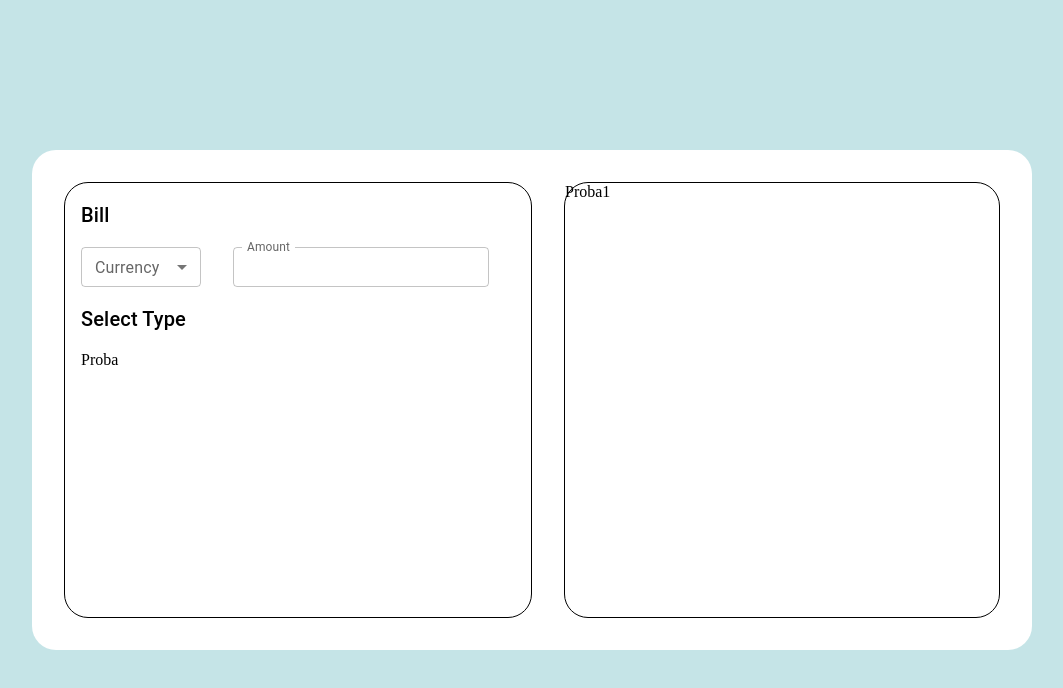
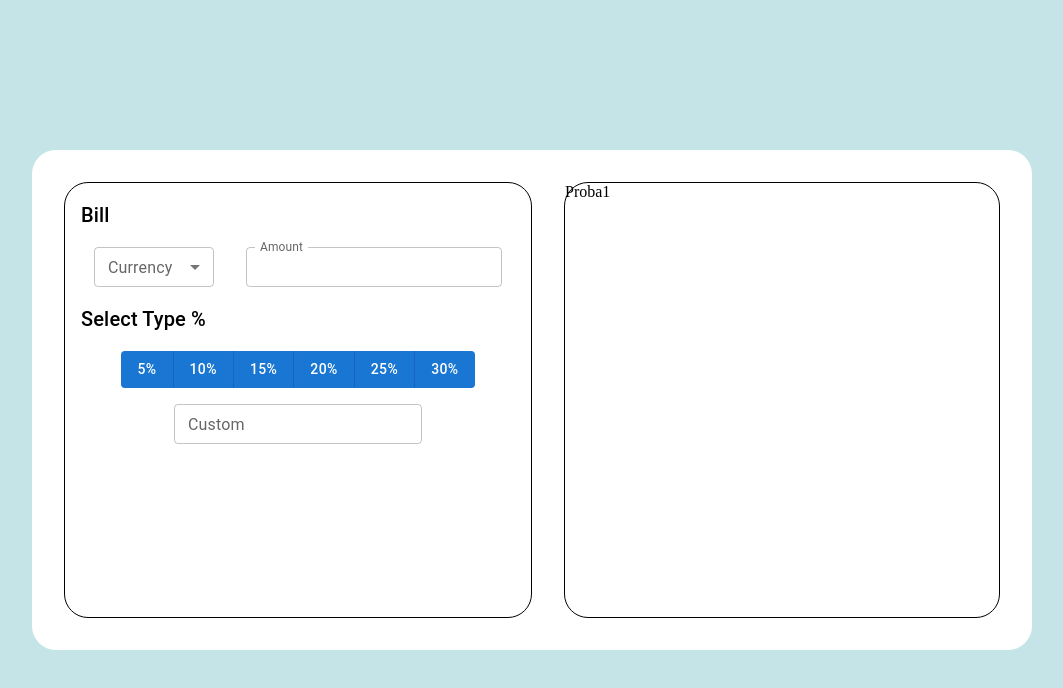
Before and after one commit to Hristo-Boyadzhiev/Tip-calculator, a React (Vite) app in the folder tip-calculator/: page / in a window 1280 px wide. Shown: the top 688 px of the page, without its empty margins (108-1171 px from the left). Built offline with nearby package versions, Linux system fonts and the light colour scheme.

Commit message:
make select type section

```diff
--- a/tip-calculator/src/components/LeftSide/Bill/Bill.tsx
+++ b/tip-calculator/src/components/LeftSide/Bill/Bill.tsx
@@ -19,12 +19,14 @@ export default function Bill() {
       }}
     >
       <Typography variant="h6">Bill</Typography>
-      <Box sx={{ dislay: "flex" }}>
-        <Currency
-          handleCurrency={handleCurrency}
-          currentCurrency={currentCurrency}
-        />
-        <BillValue currency={currentCurrency} />
+      <Box>
+        <Box sx={{ display: "flex", justifyContent: "center" }}>
+          <Currency
+            handleCurrency={handleCurrency}
+            currentCurrency={currentCurrency}
+          />
+          <BillValue currency={currentCurrency} />
+        </Box>
       </Box>
     </Box>
   );
--- a/tip-calculator/src/components/LeftSide/SelectType/SelectType.tsx
+++ b/tip-calculator/src/components/LeftSide/SelectType/SelectType.tsx
@@ -1,4 +1,4 @@
-import { Box, Typography } from "@mui/material";
+import { Box, Button, ButtonGroup, TextField, Typography } from "@mui/material";
 
 export default function SelectTypeI() {
   return (
@@ -9,8 +9,41 @@ export default function SelectTypeI() {
         gap: "1em",
       }}
     >
-      <Typography variant="h6">Select Type</Typography>
-      <Box sx={{ dislay: "flex" }}>Proba</Box>
+      <Typography variant="h6">Select Type %</Typography>
+
+      <Box
+        sx={{
+          display: "flex",
+          flexDirection: "column",
+          gap: "1em",
+        }}
+      >
+        <ButtonGroup
+          disableElevation
+          variant="contained"
+          sx={{ display: "flex", justifyContent: "center" }}
+        >
+          <Button>5%</Button>
+          <Button>10%</Button>
+          <Button>15%</Button>
+          <Button>20%</Button>
+          <Button>25%</Button>
+          <Button>30%</Button>
+        </ButtonGroup>
+
+        <ButtonGroup
+          disableElevation
+          variant="contained"
+          sx={{ display: "flex", justifyContent: "center" }}
+        >
+          <TextField
+            id="outlined-basic"
+            label="Custom"
+            variant="outlined"
+            size="small"
+          />
+        </ButtonGroup>
+      </Box>
     </Box>
   );
 }
```
